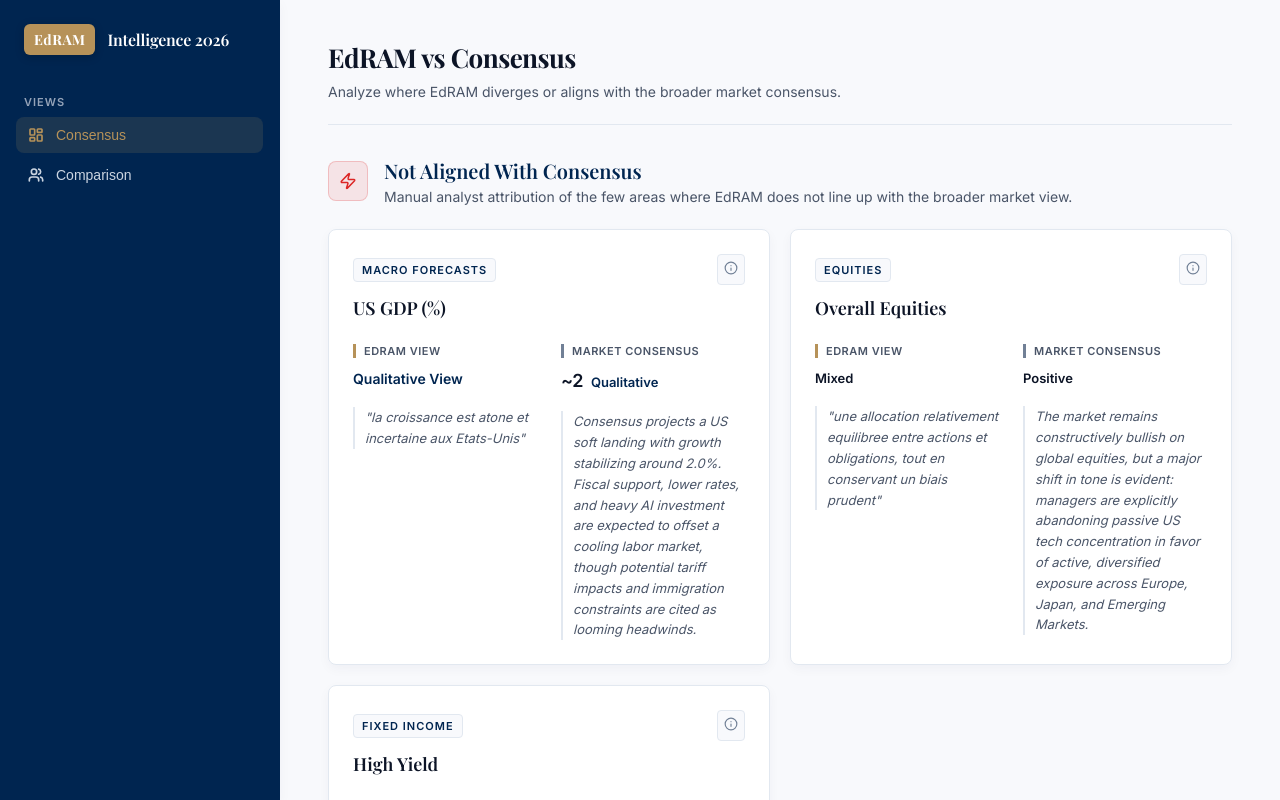
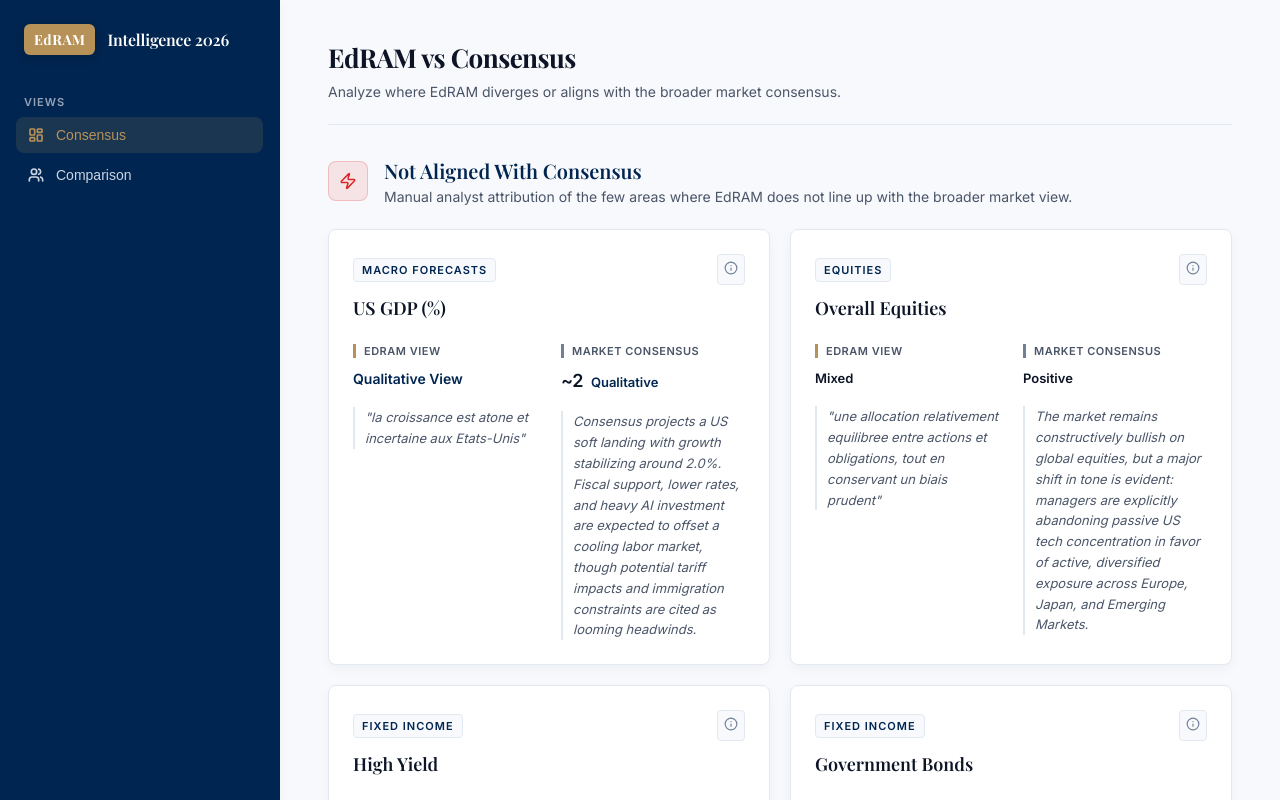
Before and after one commit to plutoskio/BDD_EDR_DASHBOARD, a React (Vite) app: page / in a window 1280 px wide. Built offline with nearby package versions, Linux system fonts and the light colour scheme; a web font is replaced by a local one.

Commit message:
fix: mark government bonds as a differentiator

```diff
--- a/src/data/manualConsensusAlignment.js
+++ b/src/data/manualConsensusAlignment.js
@@ -84,8 +84,8 @@
     rationale: 'EdRAM is more constructive on high yield than the market consensus, which stays selective to cautious.',
   },
   fixed_income_segment_government_bonds: {
-    bucket: 'aligned',
-    rationale: 'EdRAM’s sovereign caution matches the broader skepticism toward long duration government bonds.',
+    bucket: 'differentiator',
+    rationale: 'EdRAM is outright negative on government bonds, while the disclosed market view is more constructive overall.',
   },
   fixed_income_segment_corporate_bonds: {
     bucket: 'aligned',
```
